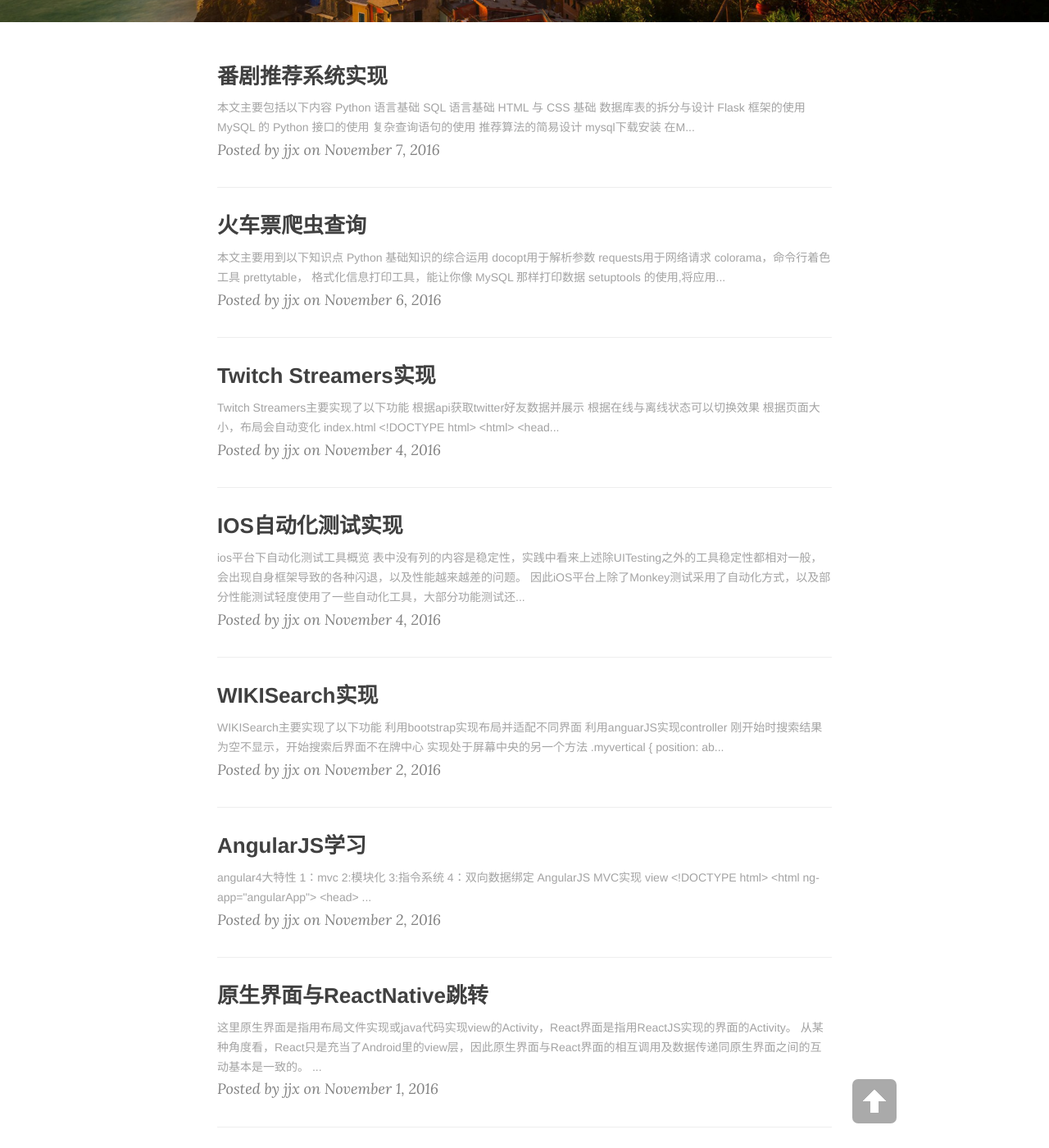
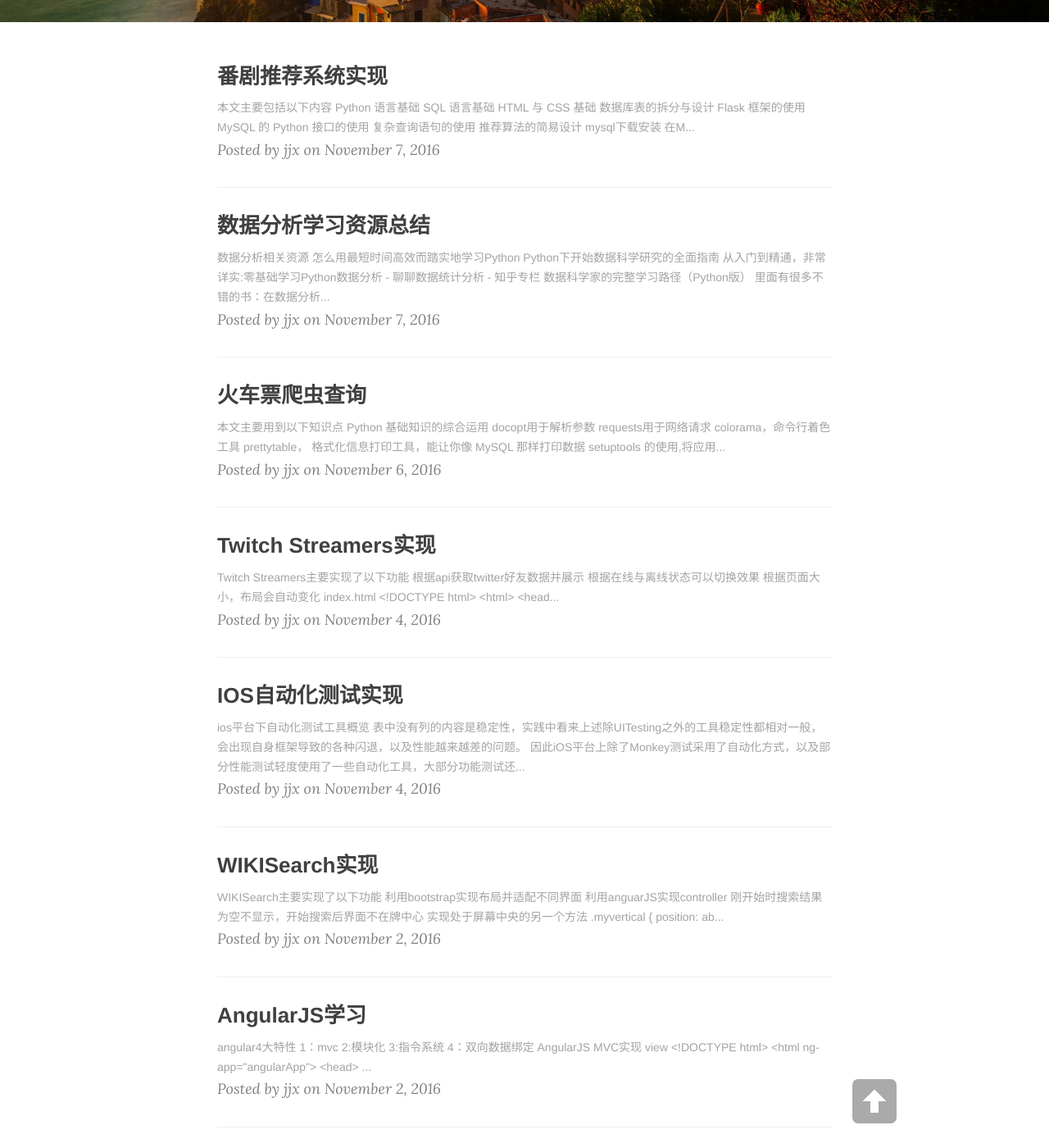
Before and after one commit to whuhan2013/whuhan2013.github.io, a Jekyll site: the page built from index.html, in a window 1280 px wide and 1400 px high, scrolled down 401 px. Shown: the whole window at 82% size. Built offline with Jekyll 4.4.1, drawn with Linux system fonts in a browser that asks for light colours; nearby versions of some CDN libraries; the list of posts is cut into pages by our own code; some of the changed text lies outside the part shown.

Commit message:
dataanylse

```diff
--- /dev/null
+++ b/_posts/2016-11-07-data-analyse-summary.md
@@ -0,0 +1,17 @@
+---
+layout: post
+title: 数据分析学习资源总结
+date: 2016-11-7
+categories: blog
+tags: [总结]
+description: 数据分析学习资源总结
+---
+
+**数据分析相关资源**
+
+- [怎么用最短时间高效而踏实地学习Python](https://www.zhihu.com/question/28530832#answer-18871330)
+- [Python下开始数据科学研究的全面指南](https://zhuanlan.zhihu.com/p/22256689)
+- 从入门到精通，非常详实:[零基础学习Python数据分析 - 聊聊数据统计分析 - 知乎专栏](https://zhuanlan.zhihu.com/p/21799170)
+- [数据科学家的完整学习路径（Python版）](https://zhuanlan.zhihu.com/p/23229114)
+- 里面有很多不错的书：[在数据分析、挖掘方面，有哪些好书值得推荐？](https://www.zhihu.com/question/20757000)
+- 里面有一些视频教程：[求合适的 Python 书籍或资料推荐？](https://www.zhihu.com/question/24526559)
```
Also changed, not shown: _posts/2016-07-28-python-learn-blog.md (+0 -8 lines), _posts/2016-09-04-machine-learn-summary.md (+1 -0 lines), 2 other files.
